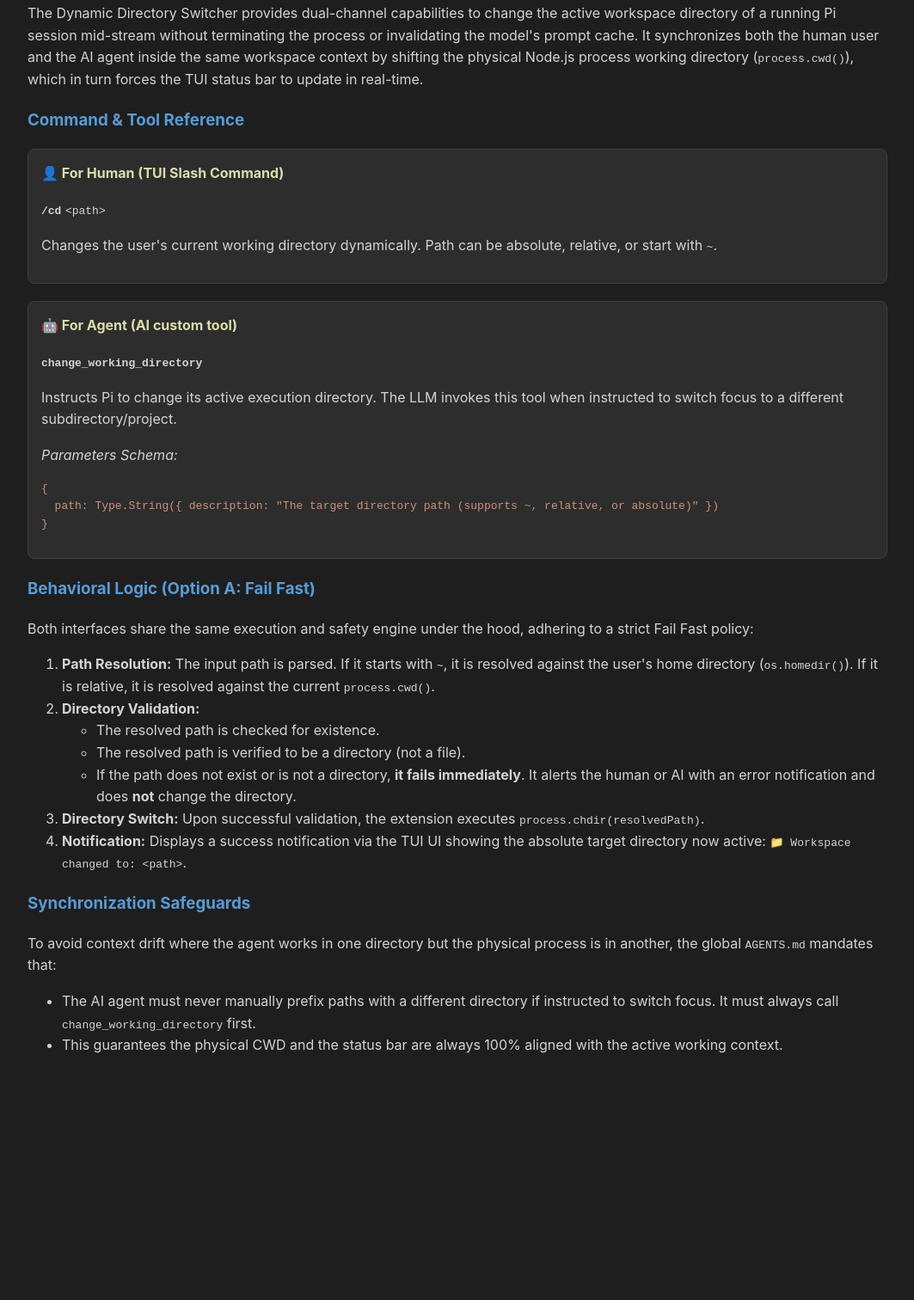
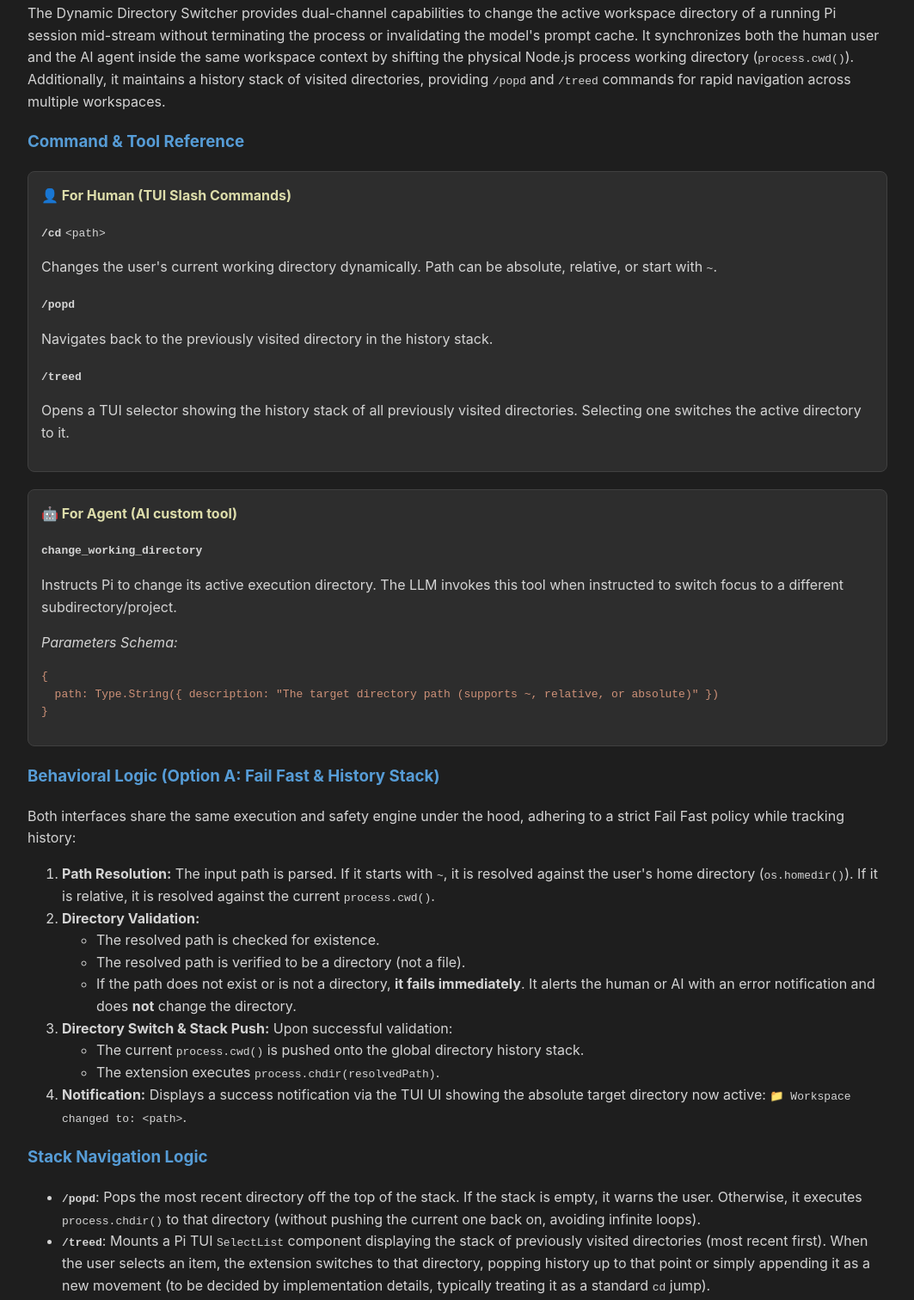
Before and after one commit to duppypro/princess-pi-packages, a website: page docs/EXT_CD.html in a window 1280 px wide. Shown: the part 212-1724 px from the top of the page at 86% size, without its empty margins (108-1171 px from the left). Before the commit the page ends 1489 px from the top, so only its background shows below. Drawn offline with Linux system fonts and the light colour scheme.

Commit message:
Spec Draft: Add /popd and /treed capabilities to EXT_CD spec 👑π🐱

```diff
--- a/docs/EXT_CD.html
+++ b/docs/EXT_CD.html
@@ -40,18 +40,22 @@
     </style>
 </head>
 <body>
-    <h2>Dynamic Directory Switcher (<code>cd-command.ts</code>)</h2>
+    <h2>Dynamic Directory Switcher & Navigation Stack (<code>cd-command.ts</code>)</h2>
     <p><strong>Domain:</strong> Session Workspace & Directory Orchestration</p>
 
     <h3>Overview</h3>
-    <p>The Dynamic Directory Switcher provides dual-channel capabilities to change the active workspace directory of a running Pi session mid-stream without terminating the process or invalidating the model's prompt cache. It synchronizes both the human user and the AI agent inside the same workspace context by shifting the physical Node.js process working directory (<code>process.cwd()</code>), which in turn forces the TUI status bar to update in real-time.</p>
+    <p>The Dynamic Directory Switcher provides dual-channel capabilities to change the active workspace directory of a running Pi session mid-stream without terminating the process or invalidating the model's prompt cache. It synchronizes both the human user and the AI agent inside the same workspace context by shifting the physical Node.js process working directory (<code>process.cwd()</code>). Additionally, it maintains a history stack of visited directories, providing <code>/popd</code> and <code>/treed</code> commands for rapid navigation across multiple workspaces.</p>
 
     <h3>Command & Tool Reference</h3>
 
     <div style="background: var(--box-bg); padding: 15px; border-radius: 8px; border: 1px solid #404040; margin-bottom: 20px;">
-        <h4 style="color: var(--accent-yellow); margin-top: 0; margin-bottom: 5px;">👤 For Human (TUI Slash Command)</h4>
+        <h4 style="color: var(--accent-yellow); margin-top: 0; margin-bottom: 5px;">👤 For Human (TUI Slash Commands)</h4>
         <p><strong><code>/cd</code></strong> <code>&lt;path&gt;</code></p>
         <p>Changes the user's current working directory dynamically. Path can be absolute, relative, or start with <code>~</code>.</p>
+        <p><strong><code>/popd</code></strong></p>
+        <p>Navigates back to the previously visited directory in the history stack.</p>
+        <p><strong><code>/treed</code></strong></p>
+        <p>Opens a TUI selector showing the history stack of all previously visited directories. Selecting one switches the active directory to it.</p>
     </div>
 
     <div style="background: var(--box-bg); padding: 15px; border-radius: 8px; border: 1px solid #404040; margin-bottom: 20px;">
@@ -64,8 +68,8 @@
 }</pre>
     </div>
 
-    <h3>Behavioral Logic (Option A: Fail Fast)</h3>
-    <p>Both interfaces share the same execution and safety engine under the hood, adhering to a strict Fail Fast policy:</p>
+    <h3>Behavioral Logic (Option A: Fail Fast & History Stack)</h3>
+    <p>Both interfaces share the same execution and safety engine under the hood, adhering to a strict Fail Fast policy while tracking history:</p>
     <ol>
         <li><strong>Path Resolution:</strong> The input path is parsed. If it starts with <code>~</code>, it is resolved against the user's home directory (<code>os.homedir()</code>). If it is relative, it is resolved against the current <code>process.cwd()</code>.</li>
         <li><strong>Directory Validation:</strong>
@@ -75,9 +79,20 @@
                 <li>If the path does not exist or is not a directory, <strong>it fails immediately</strong>. It alerts the human or AI with an error notification and does <strong>not</strong> change the directory.</li>
             </ul>
         </li>
-        <li><strong>Directory Switch:</strong> Upon successful validation, the extension executes <code>process.chdir(resolvedPath)</code>.</li>
+        <li><strong>Directory Switch & Stack Push:</strong> Upon successful validation:
+            <ul>
+                <li>The current <code>process.cwd()</code> is pushed onto the global directory history stack.</li>
+                <li>The extension executes <code>process.chdir(resolvedPath)</code>.</li>
+            </ul>
+        </li>
         <li><strong>Notification:</strong> Displays a success notification via the TUI UI showing the absolute target directory now active: <code>📁 Workspace changed to: &lt;path&gt;</code>.</li>
     </ol>
+
+    <h3>Stack Navigation Logic</h3>
+    <ul>
+        <li><strong><code>/popd</code></strong>: Pops the most recent directory off the top of the stack. If the stack is empty, it warns the user. Otherwise, it executes <code>process.chdir()</code> to that directory (without pushing the current one back on, avoiding infinite loops).</li>
+        <li><strong><code>/treed</code></strong>: Mounts a Pi TUI <code>SelectList</code> component displaying the stack of previously visited directories (most recent first). When the user selects an item, the extension switches to that directory, popping history up to that point or simply appending it as a new movement (to be decided by implementation details, typically treating it as a standard <code>cd</code> jump).</li>
+    </ul>
 
     <h3>Synchronization Safeguards</h3>
     <p>To avoid context drift where the agent works in one directory but the physical process is in another, the global <code>AGENTS.md</code> mandates that:</p>
```
